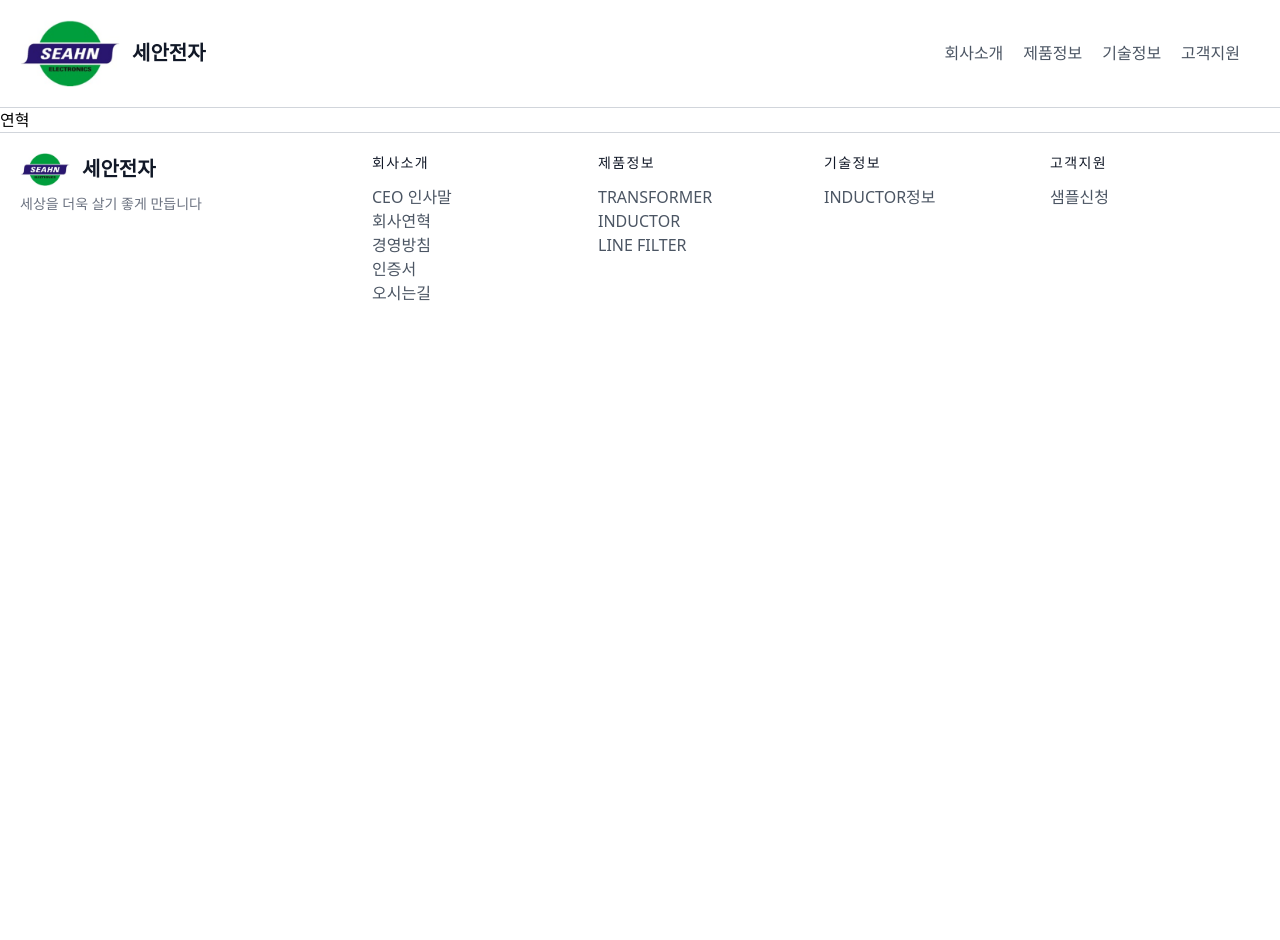
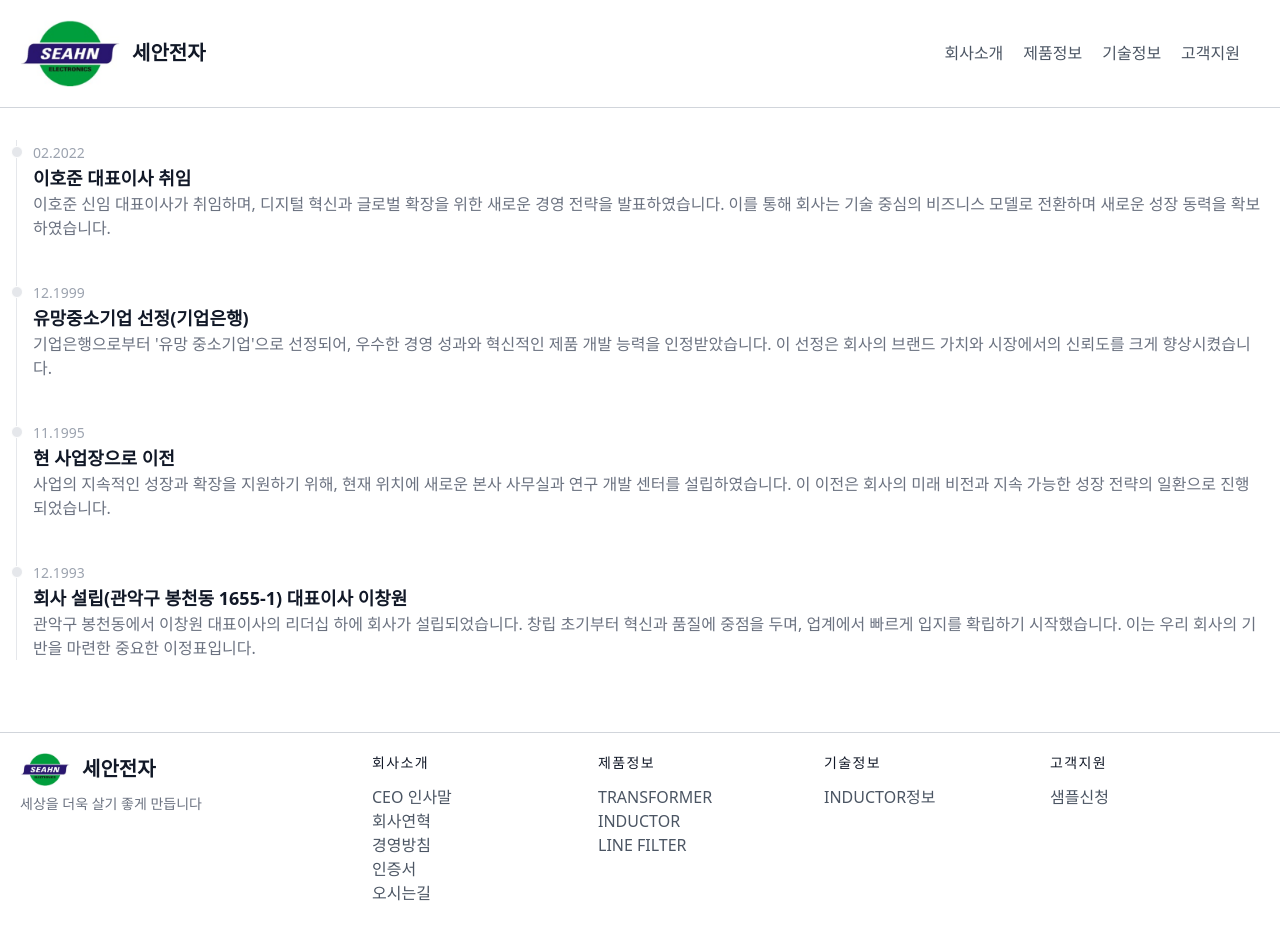
Before and after one commit to evenoahchoi/seahn, a Next.js app: page /about/comhistory in a window 1280 px wide. Shown: the top 940 px of the page. Before the commit the page ends 800 px from the top, so only its background shows below. Built offline with nearby package versions, Linux system fonts and the light colour scheme.

Commit message:
연혁 페이지 작성

```diff
--- a/app/about/comhistory/page.js
+++ b/app/about/comhistory/page.js
@@ -1,7 +1,58 @@
 export default function Comhistory() {
-    return (
-      <>
-        <h1>연혁</h1>
-      </>
-    );
-  }
+  // 연혁 데이터, 실제 사용 시 외부에서 가져오거나 API로 불러올 수 있음
+
+  return (
+    <div className="container mx-auto px-4 py-8">
+      <ol className="relative border-l border-gray-200 dark:border-gray-700">
+        <li className="mb-10 ml-4">
+          <div className="absolute w-3 h-3 bg-gray-200 rounded-full mt-1.5 -left-1.5 border border-white dark:border-gray-900 dark:bg-gray-700"></div>
+          <time className="mb-1 text-sm font-normal leading-none text-gray-400 dark:text-gray-500">
+            02.2022
+          </time>
+          <h3 className="text-lg font-semibold text-gray-900 dark:text-white">
+            이호준 대표이사 취임
+          </h3>
+          <p className="mb-4 text-base font-normal text-gray-500 dark:text-gray-400">
+            이호준 신임 대표이사가 취임하며, 디지털 혁신과 글로벌 확장을 위한 새로운 경영 전략을 발표하였습니다. 이를 통해 회사는 기술 중심의 비즈니스 모델로 전환하며 새로운 성장 동력을 확보하였습니다.
+          </p>
+        </li>
+        <li className="mb-10 ml-4">
+          <div className="absolute w-3 h-3 bg-gray-200 rounded-full mt-1.5 -left-1.5 border border-white dark:border-gray-900 dark:bg-gray-700"></div>
+          <time className="mb-1 text-sm font-normal leading-none text-gray-400 dark:text-gray-500">
+            12.1999
+          </time>
+          <h3 className="text-lg font-semibold text-gray-900 dark:text-white">
+            유망중소기업 선정(기업은행)
+          </h3>
+          <p className="text-base font-normal text-gray-500 dark:text-gray-400">
+            기업은행으로부터 '유망 중소기업'으로 선정되어, 우수한 경영 성과와 혁신적인 제품 개발 능력을 인정받았습니다. 이 선정은 회사의 브랜드 가치와 시장에서의 신뢰도를 크게 향상시켰습니다.
+          </p>
+        </li>
+        <li className="mb-10 ml-4">
+          <div className="absolute w-3 h-3 bg-gray-200 rounded-full mt-1.5 -left-1.5 border border-white dark:border-gray-900 dark:bg-gray-700"></div>
+          <time className="mb-1 text-sm font-normal leading-none text-gray-400 dark:text-gray-500">
+            11.1995
+          </time>
+          <h3 className="text-lg font-semibold text-gray-900 dark:text-white">
+            현 사업장으로 이전
+          </h3>
+          <p className="text-base font-normal text-gray-500 dark:text-gray-400">
+            사업의 지속적인 성장과 확장을 지원하기 위해, 현재 위치에 새로운 본사 사무실과 연구 개발 센터를 설립하였습니다. 이 이전은 회사의 미래 비전과 지속 가능한 성장 전략의 일환으로 진행되었습니다.
+          </p>
+        </li>
+        <li className="mb-10 ml-4">
+          <div className="absolute w-3 h-3 bg-gray-200 rounded-full mt-1.5 -left-1.5 border border-white dark:border-gray-900 dark:bg-gray-700"></div>
+          <time className="mb-1 text-sm font-normal leading-none text-gray-400 dark:text-gray-500">
+            12.1993
+          </time>
+          <h3 className="text-lg font-semibold text-gray-900 dark:text-white">
+            회사 설립(관악구 봉천동 1655-1) 대표이사 이창원
+          </h3>
+          <p className="text-base font-normal text-gray-500 dark:text-gray-400">
+            관악구 봉천동에서 이창원 대표이사의 리더십 하에 회사가 설립되었습니다. 창립 초기부터 혁신과 품질에 중점을 두며, 업계에서 빠르게 입지를 확립하기 시작했습니다. 이는 우리 회사의 기반을 마련한 중요한 이정표입니다.
+          </p>
+        </li>
+      </ol>
+    </div>
+  );
+}
--- a/tailwind.config.js
+++ b/tailwind.config.js
@@ -7,6 +7,20 @@ module.exports = {
   ],
   theme: {
     extend: {
+      colors: {
+        pastelYellow: {
+          50: '#fcf4d6', // 파스텔 톤 노란색 가장 연한 버전
+          100: '#faf0c0', // 조금 더 진한 톤
+          200: '#f7ebaa',
+          300: '#f5e594',
+          400: '#f3e07e',
+          500: '#f1db68', // 기본 파스텔 노란색
+          600: '#efc842',
+          700: '#edb51c',
+          800: '#cba932', // 조금 더 어두운 톤
+          900: '#b7971d', // 가장 어두운 톤
+        },
+      },
       backgroundImage: {
         "gradient-radial": "radial-gradient(var(--tw-gradient-stops))",
         "gradient-conic":
```
